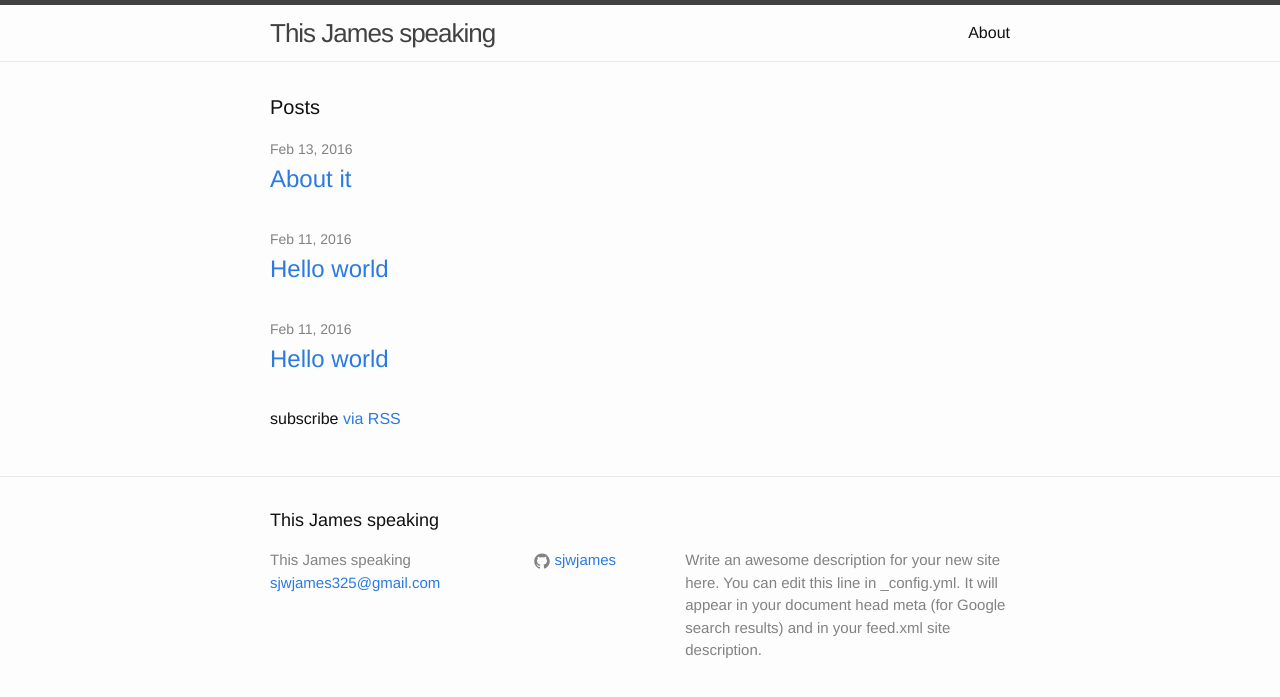
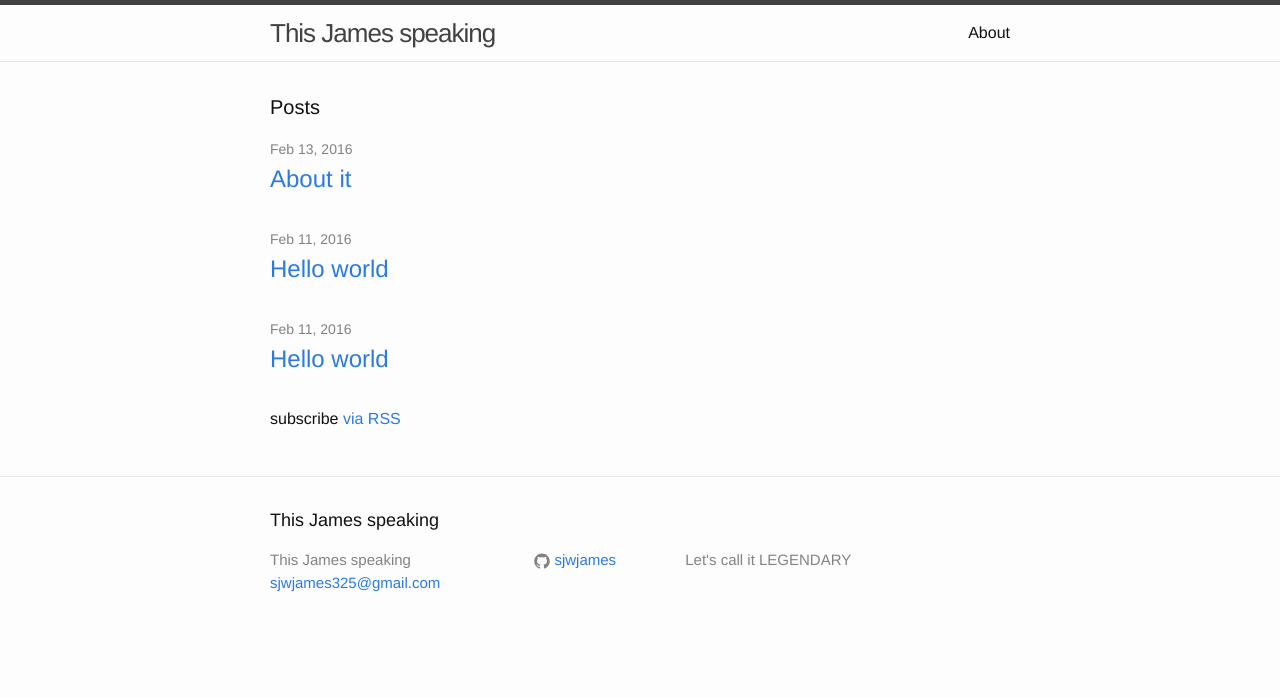
Before and after one commit to sjwjames/jamesSite, a Jekyll site: the page built from index.html, in a window 1280 px wide. Shown: the top 697 px of the page. Built offline with Jekyll 4.4.1, drawn with Linux system fonts in a browser that asks for light colours.

Commit message:
let's call it legandary

```diff
--- a/_config.yml
+++ b/_config.yml
@@ -8,10 +8,7 @@
 # Site settings
 title: This James speaking
 email: sjwjames325@gmail.com
-description: > # this means to ignore newlines until "baseurl:"
-  Write an awesome description for your new site here. You can edit this
-  line in _config.yml. It will appear in your document head meta (for
-  Google search results) and in your feed.xml site description.
+description: Let's call it LEGENDARY
 baseurl: "/" # the subpath of your site, e.g. /blog
 url: www.sjwjames.com # the base hostname & protocol for your site
 github_username:  sjwjames
```
